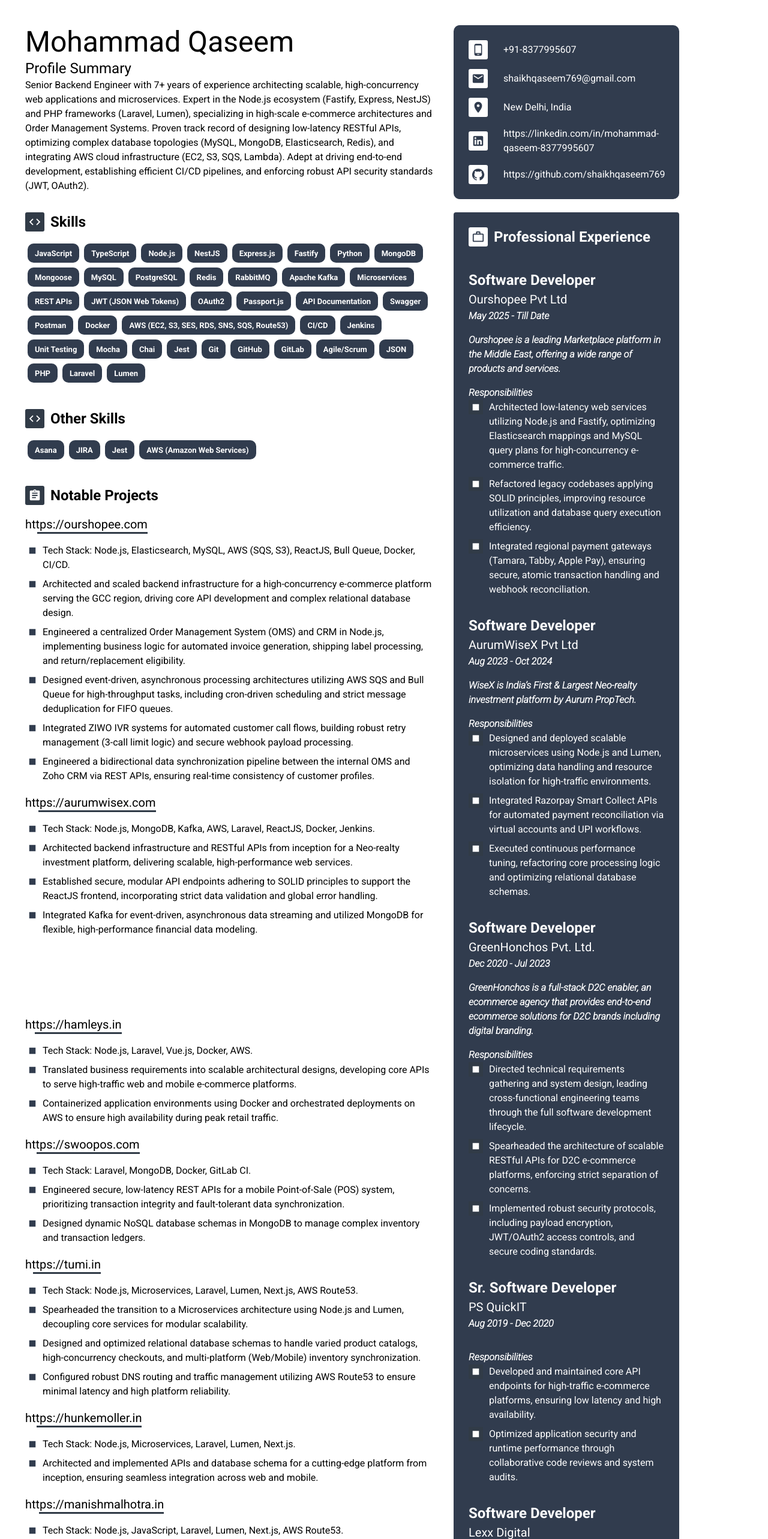
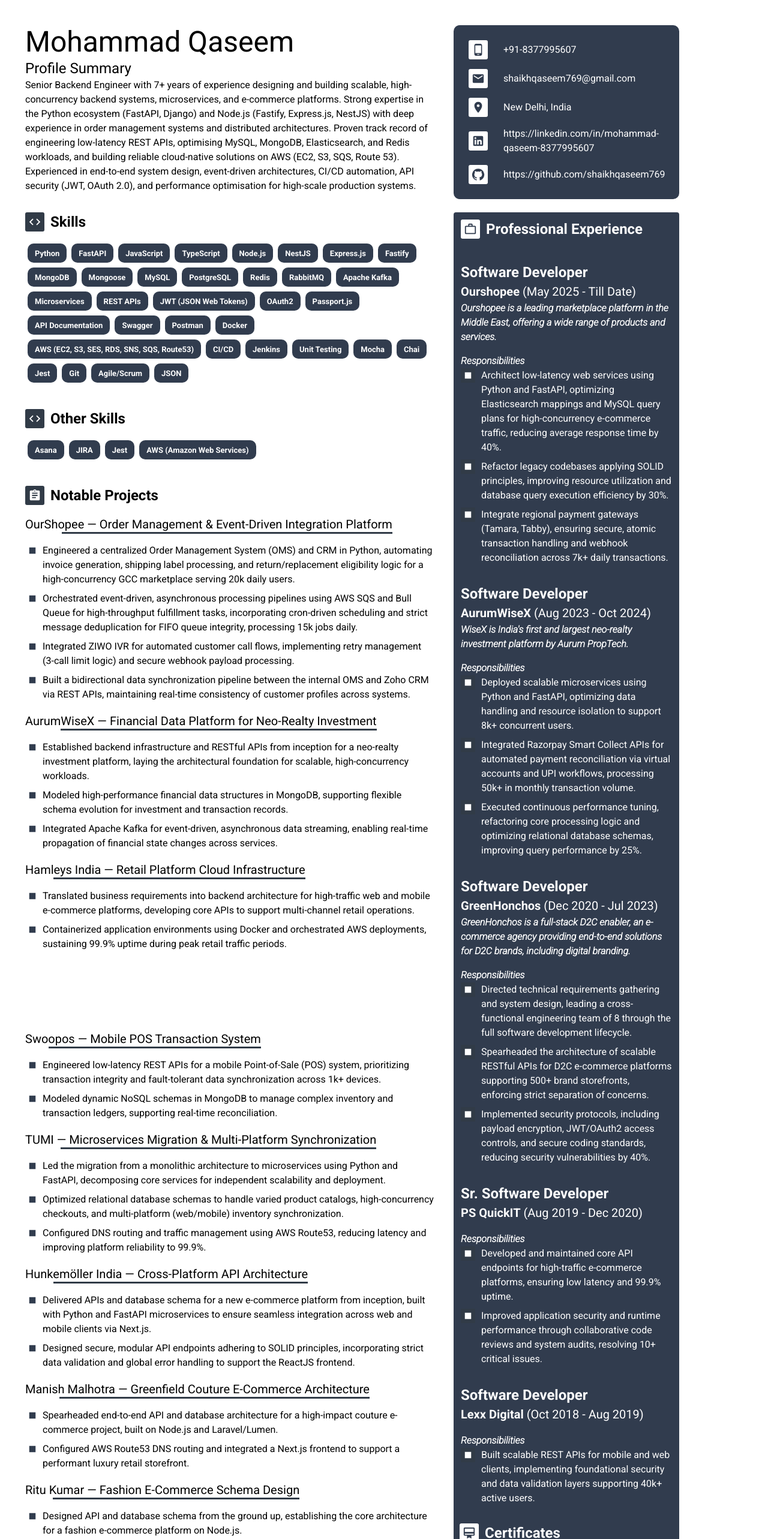
Before and after one commit to shaikhqaseem769/resume-builder, a React (Create React App) app: page / in a window 1280 px wide. Shown: the top 2566 px of the page at 60% size. Built offline with nearby package versions, Linux system fonts and the light colour scheme.

Commit message:
Resume updated with updated details

```diff
--- a/src/App.js
+++ b/src/App.js
@@ -46,23 +46,21 @@ class App extends React.Component {
 
                 <Grid item xs={12}>
                   <Typography variant="h3">Mohammad Qaseem</Typography>
-                  <Typography variant="h5">
-                    {/* Senior Software Developer */}
-                    Profile Summary
-                  </Typography>
+                  <Typography variant="h5">Profile Summary</Typography>
                   <Typography paragraph>
                     Senior Backend Engineer with 7+ years of experience
-                    architecting scalable, high-concurrency web applications and
-                    microservices. Expert in the Node.js ecosystem (Fastify,
-                    Express, NestJS) and PHP frameworks (Laravel, Lumen),
-                    specializing in high-scale e-commerce architectures and
-                    Order Management Systems. Proven track record of designing
-                    low-latency RESTful APIs, optimizing complex database
-                    topologies (MySQL, MongoDB, Elasticsearch, Redis), and
-                    integrating AWS cloud infrastructure (EC2, S3, SQS, Lambda).
-                    Adept at driving end-to-end development, establishing
-                    efficient CI/CD pipelines, and enforcing robust API security
-                    standards (JWT, OAuth2).
+                    designing and building scalable, high-concurrency backend
+                    systems, microservices, and e-commerce platforms. Strong
+                    expertise in the Python ecosystem (FastAPI, Django) and
+                    Node.js (Fastify, Express.js, NestJS) with deep experience
+                    in order management systems and distributed architectures.
+                    Proven track record of engineering low-latency REST APIs,
+                    optimising MySQL, MongoDB, Elasticsearch, and Redis
+                    workloads, and building reliable cloud-native solutions on
+                    AWS (EC2, S3, SQS, Route 53). Experienced in end-to-end
+                    system design, event-driven architectures, CI/CD automation,
+                    API security (JWT, OAuth 2.0), and performance optimisation
+                    for high-scale production systems.
                   </Typography>
                 </Grid>
               </Grid>
@@ -143,9 +141,7 @@ class App extends React.Component {
             <Grid item xs={4}>
               <Card elevation={0} style={{ height: "150%" }}>
                 <WorkExperience />
-
                 <Certificates />
-
                 <Languages />
 
                 <Interests />
--- a/src/components/certificates.js
+++ b/src/components/certificates.js
@@ -4,7 +4,7 @@ import CardMembershipIcon from "@mui/icons-material/CardMembership";
 import Content from "../content.json";
 
 const Certificates = () => (
-  <CardContent style={{ padding: "20px" }}>
+  <CardContent style={{ padding: "10px" }}>
     <Grid item xs={12}>
       {new Array(0).fill("").map((_, i) => (
         <br key={i} />
--- a/src/components/interests.js
+++ b/src/components/interests.js
@@ -4,7 +4,7 @@ import LanguageIcon from "@mui/icons-material/Language";
 import Content from "../content.json";
 
 const Interests = () => (
-  <CardContent style={{ padding: "25px" }}>
+  <CardContent style={{ padding: "10px" }}>
     <Grid item xs={12}>
       <Box className="iconContainer" width={"100%"} mb={2}>
         <LanguageIcon />
@@ -14,7 +14,7 @@ const Interests = () => (
       </Box>
     </Grid>
 
-    <Grid container spacing={2}>
+    <Grid container spacing={0.2}>
       {Content.interests.map((text, i) => (
         <Grid key={i} item>
           <Chip
--- a/src/components/languages.js
+++ b/src/components/languages.js
@@ -4,7 +4,7 @@ import LanguageIcon from "@mui/icons-material/Language";
 import Content from "../content.json";
 
 const Languages = () => (
-  <CardContent style={{ padding: "25px" }}>
+  <CardContent style={{ padding: "10px" }}>
     <Grid item xs={12}>
       <Box className="iconContainer" width={"100%"} mb={2}>
         <LanguageIcon />
--- a/src/components/projects.js
+++ b/src/components/projects.js
@@ -26,7 +26,7 @@ const Projects = () => (
           {project.achievements.map((text, i) => (
             <ListItem {...{ text }} />
           ))}
-          {i === 1 && (
+          {i === 2 && (
             <Fragment>
               {new Array(6).fill("").map((_, i) => (
                 <br key={i} />
--- a/src/components/workExperience.js
+++ b/src/components/workExperience.js
@@ -5,7 +5,7 @@ import ListItem from "./ui-components/listItem";
 import Content from "../content.json";
 
 const WorkExperience = () => (
-  <CardContent sx={{ padding: "25px" }}>
+  <CardContent sx={{ padding: "12px" }}>
     <Grid item xs={12}>
       <Box className="iconContainer" width="100%" mb={2}>
         <WorkOutlineIcon />
@@ -45,16 +45,16 @@ const WorkExperience = () => (
                 {position}
               </Typography>
               <Typography color="white" variant="h6">
-                {company}
+                <strong>{company}</strong> ({date.joining} - {date.leaving})
               </Typography>
-              <Typography
+              {/* <Typography
                 color="white"
                 paragraph
                 fontWeight="bold"
                 fontStyle="italic"
               >
                 {date.joining} - {date.leaving}
-              </Typography>
+              </Typography> */}
             </Grid>
             <Grid item xs={12}>
               <Typography
--- a/src/content.json
+++ b/src/content.json
@@ -1,13 +1,14 @@
 {
   "skills": {
     "primary": [
+      "Python",
+      "FastAPI",
       "JavaScript",
       "TypeScript",
       "Node.js",
       "NestJS",
       "Express.js",
       "Fastify",
-      "Python",
       "MongoDB",
       "Mongoose",
       "MySQL",
@@ -32,177 +33,154 @@
       "Chai",
       "Jest",
       "Git",
-      "GitHub",
-      "GitLab",
       "Agile/Scrum",
-      "JSON",
-      "PHP",
-      "Laravel",
-      "Lumen"
+      "JSON"
     ],
     "secondary": ["Asana", "JIRA", "Jest", "AWS (Amazon Web Services)"]
   },
   "projects": [
     {
-    "name": "https://ourshopee.com",
+      "name": "OurShopee — Order Management & Event-Driven Integration Platform",
+      "url": "https://ourshopee.com",
+      "techStack": "Python, FastAPI, Elasticsearch, MySQL, AWS (SQS, S3), ReactJS, Docker, CI/CD",
       "achievements": [
-      "Tech Stack: Node.js, Elasticsearch, MySQL, AWS (SQS, S3), ReactJS, Bull Queue, Docker, CI/CD.",
-      "Architected and scaled backend infrastructure for a high-concurrency e-commerce platform serving the GCC region, driving core API development and complex relational database design.",
-      "Engineered a centralized Order Management System (OMS) and CRM in Node.js, implementing business logic for automated invoice generation, shipping label processing, and return/replacement eligibility.",
-      "Designed event-driven, asynchronous processing architectures utilizing AWS SQS and Bull Queue for high-throughput tasks, including cron-driven scheduling and strict message deduplication for FIFO queues.",
-      "Integrated ZIWO IVR systems for automated customer call flows, building robust retry management (3-call limit logic) and secure webhook payload processing.",
-      "Engineered a bidirectional data synchronization pipeline between the internal OMS and Zoho CRM via REST APIs, ensuring real-time consistency of customer profiles."
+        "Engineered a centralized Order Management System (OMS) and CRM in Python, automating invoice generation, shipping label processing, and return/replacement eligibility logic for a high-concurrency GCC marketplace serving 20k daily users.",
+        "Orchestrated event-driven, asynchronous processing pipelines using AWS SQS and Bull Queue for high-throughput fulfillment tasks, incorporating cron-driven scheduling and strict message deduplication for FIFO queue integrity, processing 15k jobs daily.",
+        "Integrated ZIWO IVR for automated customer call flows, implementing retry management (3-call limit logic) and secure webhook payload processing.",
+        "Built a bidirectional data synchronization pipeline between the internal OMS and Zoho CRM via REST APIs, maintaining real-time consistency of customer profiles across systems."
       ]
     },
     {
-    "name": "https://aurumwisex.com",
+      "name": "AurumWiseX — Financial Data Platform for Neo-Realty Investment",
+      "url": "https://aurumwisex.com",
+      "techStack": "Python, FastAPI, MongoDB, Kafka, AWS, ReactJS, Docker, Jenkins",
       "achievements": [
-      "Tech Stack: Node.js, MongoDB, Kafka, AWS, Laravel, ReactJS, Docker, Jenkins.",
-      "Architected backend infrastructure and RESTful APIs from inception for a Neo-realty investment platform, delivering scalable, high-performance web services.",
-      "Established secure, modular API endpoints adhering to SOLID principles to support the ReactJS frontend, incorporating strict data validation and global error handling.",
-      "Integrated Kafka for event-driven, asynchronous data streaming and utilized MongoDB for flexible, high-performance financial data modeling."
+        "Established backend infrastructure and RESTful APIs from inception for a neo-realty investment platform, laying the architectural foundation for scalable, high-concurrency workloads.",
+        "Modeled high-performance financial data structures in MongoDB, supporting flexible schema evolution for investment and transaction records.",
+        "Integrated Apache Kafka for event-driven, asynchronous data streaming, enabling real-time propagation of financial state changes across services."
       ]
     },
     {
-    "name": "https://hamleys.in",
+      "name": "Hamleys India — Retail Platform Cloud Infrastructure",
+      "url": "https://hamleys.in",
+      "techStack": "Python, FastAPI, Vue.js, Docker, AWS",
       "achievements": [
-      "Tech Stack: Node.js, Laravel, Vue.js, Docker, AWS.",
-      "Translated business requirements into scalable architectural designs, developing core APIs to serve high-traffic web and mobile e-commerce platforms.",
-      "Containerized application environments using Docker and orchestrated deployments on AWS to ensure high availability during peak retail traffic."
+        "Translated business requirements into backend architecture for high-traffic web and mobile e-commerce platforms, developing core APIs to support multi-channel retail operations.",
+        "Containerized application environments using Docker and orchestrated AWS deployments, sustaining 99.9% uptime during peak retail traffic periods."
       ]
     },
     {
-    "name": "https://swoopos.com",
+      "name": "Swoopos — Mobile POS Transaction System",
+      "url": "https://swoopos.com",
+      "techStack": "Node.js, Express, AWS Route53",
       "achievements": [
-      "Tech Stack: Laravel, MongoDB, Docker, GitLab CI.",
-      "Engineered secure, low-latency REST APIs for a mobile Point-of-Sale (POS) system, prioritizing transaction integrity and fault-tolerant data synchronization.",
-      "Designed dynamic NoSQL database schemas in MongoDB to manage complex inventory and transaction ledgers."
+        "Engineered low-latency REST APIs for a mobile Point-of-Sale (POS) system, prioritizing transaction integrity and fault-tolerant data synchronization across 1k+ devices.",
+        "Modeled dynamic NoSQL schemas in MongoDB to manage complex inventory and transaction ledgers, supporting real-time reconciliation."
       ]
     },
     {
-    "name": "https://tumi.in",
+      "name": "TUMI — Microservices Migration & Multi-Platform Synchronization",
+      "url": "https://tumi.in",
+      "techStack": "Python, FastAPI, Microservices, Next.js, AWS Route53",
       "achievements": [
-      "Tech Stack: Node.js, Microservices, Laravel, Lumen, Next.js, AWS Route53.",
-      "Spearheaded the transition to a Microservices architecture using Node.js and Lumen, decoupling core services for modular scalability.",
-      "Designed and optimized relational database schemas to handle varied product catalogs, high-concurrency checkouts, and multi-platform (Web/Mobile) inventory synchronization.",
-      "Configured robust DNS routing and traffic management utilizing AWS Route53 to ensure minimal latency and high platform reliability."
+        "Led the migration from a monolithic architecture to microservices using Python and FastAPI, decomposing core services for independent scalability and deployment.",
+        "Optimized relational database schemas to handle varied product catalogs, high-concurrency checkouts, and multi-platform (web/mobile) inventory synchronization.",
+        "Configured DNS routing and traffic management using AWS Route53, reducing latency and improving platform reliability to 99.9%."
       ]
     },
     {
-    "name": "https://hunkemoller.in",
+      "name": "Hunkemöller India — Cross-Platform API Architecture",
+      "url": "https://hunkemoller.in",
+      "techStack": "Python, FastAPI, Microservices, Laravel, Lumen, Next.js",
       "achievements": [
-      "Tech Stack: Node.js, Microservices, Laravel, Lumen, Next.js.",
-      "Architected and implemented APIs and database schema for a cutting-edge platform from inception, ensuring seamless integration across web and mobile."
+        "Delivered APIs and database schema for a new e-commerce platform from inception, built with Python and FastAPI microservices to ensure seamless integration across web and mobile clients via Next.js.",
+        "Designed secure, modular API endpoints adhering to SOLID principles, incorporating strict data validation and global error handling to support the ReactJS frontend."
       ]
     },
     {
-    "name": "https://manishmalhotra.in",
+      "name": "Manish Malhotra — Greenfield Couture E-Commerce Architecture",
+      "url": "https://manishmalhotra.in",
+      "techStack": "Node.js, JavaScript, Next.js, AWS Route53",
       "achievements": [
-      "Tech Stack: Node.js, JavaScript, Laravel, Lumen, Next.js, AWS Route53.",
-      "Spearheaded the end-to-end development of APIs and database architecture for a high-impact couture e-commerce project."
+        "Spearheaded end-to-end API and database architecture for a high-impact couture e-commerce project, built on Node.js and Laravel/Lumen.",
+        "Configured AWS Route53 DNS routing and integrated a Next.js frontend to support a performant luxury retail storefront."
       ]
     },
     {
-    "name": "https://www.ritukumar.com",
+      "name": "Ritu Kumar — Fashion E-Commerce Schema Design",
+      "url": "https://www.ritukumar.com",
+      "techStack": "Node.js, JavaScript, Next.js, AWS Route53",
       "achievements": [
-      "Tech Stack: Node.js, JavaScript, Laravel, Lumen, Next.js, AWS Route53.",
-      "Designed and executed APIs and database schema, driving the project’s architecture from the ground up."
+        "Designed API and database schema from the ground up, establishing the core architecture for a fashion e-commerce platform on Node.js.",
+        "Managed AWS Route53 DNS configuration alongside Next.js frontend integration to support scalable, multi-region access."
       ]
     }
   ],
   "workExperience": [
     {
       "position": "Software Developer",
-    "company": "Ourshopee Pvt Ltd",
-    "date": {
-      "joining": "May 2025",
-      "leaving": "Till Date"
-    },
-    "companyDescription": "Ourshopee is a leading Marketplace platform in the Middle East, offering a wide range of products and services.",
+      "company": "Ourshopee",
+      "date": { "joining": "May 2025", "leaving": "Till Date" },
+      "companyDescription": "Ourshopee is a leading marketplace platform in the Middle East, offering a wide range of products and services.",
       "responsibilities": [
-      "Architected low-latency web services utilizing Node.js and Fastify, optimizing Elasticsearch mappings and MySQL query plans for high-concurrency e-commerce traffic.",
-      "Refactored legacy codebases applying SOLID principles, improving resource utilization and database query execution efficiency.",
-      "Integrated regional payment gateways (Tamara, Tabby, Apple Pay), ensuring secure, atomic transaction handling and webhook reconciliation."
+        "Architect low-latency web services using Python and FastAPI, optimizing Elasticsearch mappings and MySQL query plans for high-concurrency e-commerce traffic, reducing average response time by 40%.",
+        "Refactor legacy codebases applying SOLID principles, improving resource utilization and database query execution efficiency by 30%.",
+        "Integrate regional payment gateways (Tamara, Tabby), ensuring secure, atomic transaction handling and webhook reconciliation across 7k+ daily transactions."
       ]
     },
     {
       "position": "Software Developer",
-    "company": "AurumWiseX Pvt Ltd",
-    "date": {
-      "joining": "Aug 2023",
-      "leaving": "Oct 2024"
-    },
-    "companyDescription": "WiseX is India’s First & Largest Neo-realty investment platform by Aurum PropTech.",
+      "company": "AurumWiseX",
+      "date": { "joining": "Aug 2023", "leaving": "Oct 2024" },
+      "companyDescription": "WiseX is India's first and largest neo-realty investment platform by Aurum PropTech.",
       "responsibilities": [
-      "Designed and deployed scalable microservices using Node.js and Lumen, optimizing data handling and resource isolation for high-traffic environments.",
-      "Integrated Razorpay Smart Collect APIs for automated payment reconciliation via virtual accounts and UPI workflows.",
-      "Executed continuous performance tuning, refactoring core processing logic and optimizing relational database schemas."
+        "Deployed scalable microservices using Python and FastAPI, optimizing data handling and resource isolation to support 8k+ concurrent users.",
+        "Integrated Razorpay Smart Collect APIs for automated payment reconciliation via virtual accounts and UPI workflows, processing 50k+ in monthly transaction volume.",
+        "Executed continuous performance tuning, refactoring core processing logic and optimizing relational database schemas, improving query performance by 25%."
       ]
     },
     {
       "position": "Software Developer",
-    "company": "GreenHonchos Pvt. Ltd.",
-    "date": {
-      "joining": "Dec 2020",
-      "leaving": "Jul 2023"
-    },
-    "companyDescription": "GreenHonchos is a full-stack D2C enabler, an ecommerce agency that provides end-to-end ecommerce solutions for D2C brands including digital branding.",
+      "company": "GreenHonchos",
+      "date": { "joining": "Dec 2020", "leaving": "Jul 2023" },
+      "companyDescription": "GreenHonchos is a full-stack D2C enabler, an e-commerce agency providing end-to-end solutions for D2C brands, including digital branding.",
       "responsibilities": [
-      "Directed technical requirements gathering and system design, leading cross-functional engineering teams through the full software development lifecycle.",
-      "Spearheaded the architecture of scalable RESTful APIs for D2C e-commerce platforms, enforcing strict separation of concerns.",
-      "Implemented robust security protocols, including payload encryption, JWT/OAuth2 access controls, and secure coding standards."
+        "Directed technical requirements gathering and system design, leading a cross-functional engineering team of 8 through the full software development lifecycle.",
+        "Spearheaded the architecture of scalable RESTful APIs for D2C e-commerce platforms supporting 500+ brand storefronts, enforcing strict separation of concerns.",
+        "Implemented security protocols, including payload encryption, JWT/OAuth2 access controls, and secure coding standards, reducing security vulnerabilities by 40%."
       ]
     },
     {
       "position": "Sr. Software Developer",
       "company": "PS QuickIT",
-    "date": {
-      "joining": "Aug 2019",
-      "leaving": "Dec 2020"
-    },
+      "date": { "joining": "Aug 2019", "leaving": "Dec 2020" },
       "responsibilities": [
-      "Developed and maintained core API endpoints for high-traffic e-commerce platforms, ensuring low latency and high availability.",
-      "Optimized application security and runtime performance through collaborative code reviews and system audits."
+        "Developed and maintained core API endpoints for high-traffic e-commerce platforms, ensuring low latency and 99.9% uptime.",
+        "Improved application security and runtime performance through collaborative code reviews and system audits, resolving 10+ critical issues."
       ]
     },
     {
       "position": "Software Developer",
       "company": "Lexx Digital",
-    "date": {
-      "joining": "Oct 2018",
-      "leaving": "Aug 2019"
-    },
+      "date": { "joining": "Oct 2018", "leaving": "Aug 2019" },
       "responsibilities": [
-      "Constructed scalable REST APIs for mobile and web clients, implementing foundational security and data validation layers."
+        "Built scalable REST APIs for mobile and web clients, implementing foundational security and data validation layers supporting 40k+ active users."
       ]
     }
   ],
   "certificates": [
-
-    {
-      "name": "Certificate of Completion",
-      "description": "JavaScript from Udemy."
-    },
-    {
-      "name": "Certificate of Completion",
-      "description": "Node.js from Udemy."
-    }
+    { "name": "Certificate of Completion", "description": "JavaScript, Udemy" },
+    { "name": "Certificate of Completion", "description": "Node.js, Udemy" }
   ],
   "languages": [
-
-    {
-      "name": "English",
-      "fluency": "Full Professional Proficiency"
-    }
+    { "name": "English", "fluency": "Full Professional Proficiency" }
   ],
   "interests": [
-    "Effective Communication",
     "Coding",
     "Problem Solving",
     "Team Collaboration",
     "Time Management",
     "Leadership",
-    "Focused",
     "Playing Cricket",
     "Watching Movies",
     "Conflict Resolution",
@@ -213,18 +191,12 @@
     {
       "course": "Bachelor of Computer Applications",
       "institute": "Jamia Hamdard University, Delhi",
-      "date": {
-        "joining": "2012",
-        "leaving": "2015"
-      }
+      "date": { "joining": "2012", "leaving": "2015" }
     },
     {
       "course": "Senior Secondary Education",
       "institute": "QIC, U.P.",
-      "date": {
-        "joining": "2010",
-        "leaving": "2012"
-      }
+      "date": { "joining": "2010", "leaving": "2012" }
     }
   ]
 }
```
Also changed, not shown: 1 other file (tests, documents, lock files or other folders). Lines whose indentation alone changed are shown as unchanged.
